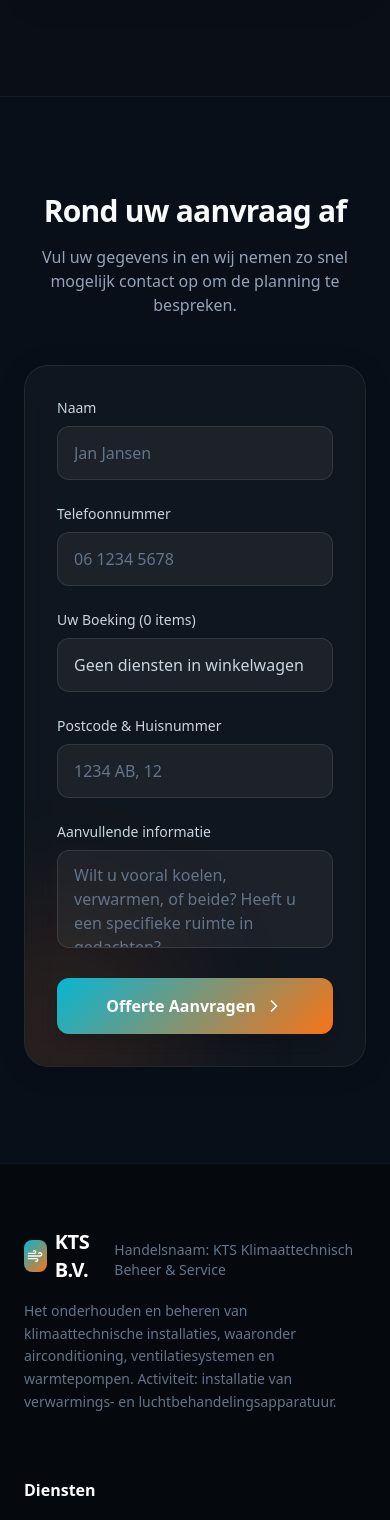
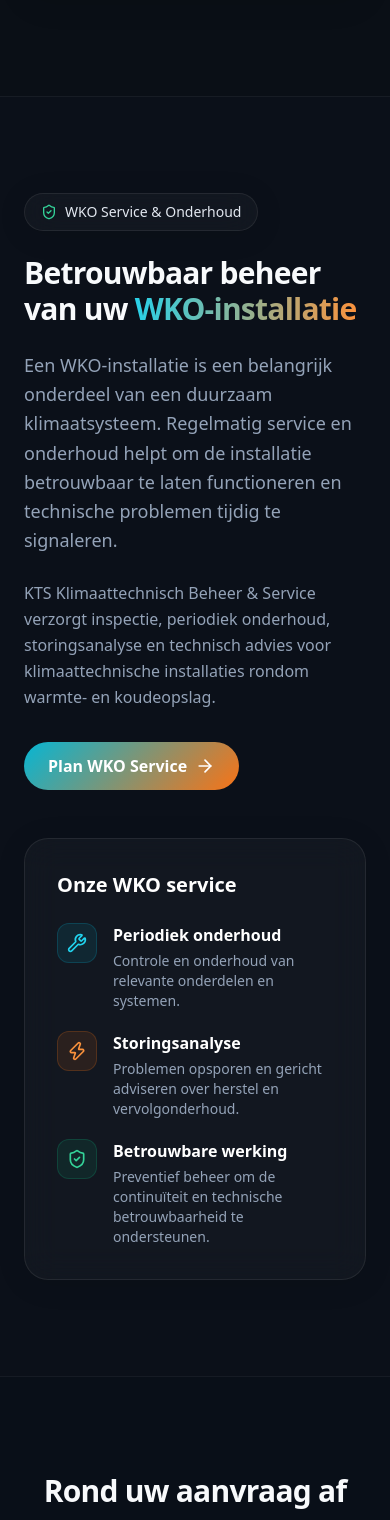
Before and after one commit to ZoRs12/Climacare, a React (Vite) app: page / in a window 390 px wide. Shown: the part 4275-5795 px from the top of the page. Built offline with nearby package versions, Linux system fonts and the light colour scheme.

Commit message:
Add WKO service and maintenance section

```diff
--- a/src/app.tsx
+++ b/src/app.tsx
@@ -791,6 +791,96 @@ export default function App() {
         </div>
       </section>
 
+      {/* WKO Service & Onderhoud */}
+      <section
+        id="wko"
+        className="py-24 relative z-10 border-t border-white/5 bg-[#0d131f]/40"
+      >
+        <div className="max-w-7xl mx-auto px-6 md:px-12">
+          <div className="grid lg:grid-cols-2 gap-12 items-center">
+            <ScrollReveal>
+              <div>
+                <span className="inline-flex items-center gap-2 px-4 py-2 rounded-full glass-panel mb-6 border-white/10 text-sm font-medium text-slate-200">
+                  <ShieldCheck className="w-4 h-4 text-emerald-400" />
+                  WKO Service &amp; Onderhoud
+                </span>
+
+                <h2 className="text-3xl md:text-5xl font-bold mb-6 tracking-tight">
+                  Betrouwbaar beheer van uw
+                  <span className="text-gradient-dual"> WKO-installatie</span>
+                </h2>
+
+                <p className="text-slate-400 text-lg leading-relaxed mb-6">
+                  Een WKO-installatie is een belangrijk onderdeel van een duurzaam
+                  klimaatsysteem. Regelmatig service en onderhoud helpt om de installatie
+                  betrouwbaar te laten functioneren en technische problemen tijdig te signaleren.
+                </p>
+
+                <p className="text-slate-400 leading-relaxed">
+                  KTS Klimaattechnisch Beheer &amp; Service verzorgt inspectie, periodiek
+                  onderhoud, storingsanalyse en technisch advies voor klimaattechnische
+                  installaties rondom warmte- en koudeopslag.
+                </p>
+
+                <a
+                  href="#contact"
+                  className="inline-flex items-center gap-2 mt-8 px-6 py-3 rounded-full bg-gradient-dual text-white font-bold hover:opacity-90 transition-all"
+                >
+                  Plan WKO Service
+                  <ArrowRight className="w-5 h-5" />
+                </a>
+              </div>
+            </ScrollReveal>
+
+            <ScrollReveal delay={150}>
+              <div className="glass-panel p-8 md:p-10 rounded-3xl">
+                <h3 className="text-xl font-bold text-white mb-6">
+                  Onze WKO service
+                </h3>
+
+                <div className="space-y-5">
+                  <div className="flex gap-4">
+                    <div className="w-10 h-10 rounded-xl bg-cyan-500/10 border border-cyan-500/20 flex items-center justify-center shrink-0">
+                      <Wrench className="w-5 h-5 text-cyan-400" />
+                    </div>
+                    <div>
+                      <h4 className="font-semibold text-white">Periodiek onderhoud</h4>
+                      <p className="text-sm text-slate-400 mt-1">
+                        Controle en onderhoud van relevante onderdelen en systemen.
+                      </p>
+                    </div>
+                  </div>
+
+                  <div className="flex gap-4">
+                    <div className="w-10 h-10 rounded-xl bg-orange-500/10 border border-orange-500/20 flex items-center justify-center shrink-0">
+                      <Zap className="w-5 h-5 text-orange-400" />
+                    </div>
+                    <div>
+                      <h4 className="font-semibold text-white">Storingsanalyse</h4>
+                      <p className="text-sm text-slate-400 mt-1">
+                        Problemen opsporen en gericht adviseren over herstel en vervolgonderhoud.
+                      </p>
+                    </div>
+                  </div>
+
+                  <div className="flex gap-4">
+                    <div className="w-10 h-10 rounded-xl bg-emerald-500/10 border border-emerald-500/20 flex items-center justify-center shrink-0">
+                      <ShieldCheck className="w-5 h-5 text-emerald-400" />
+                    </div>
+                    <div>
+                      <h4 className="font-semibold text-white">Betrouwbare werking</h4>
+                      <p className="text-sm text-slate-400 mt-1">
+                        Preventief beheer om de continuïteit en technische betrouwbaarheid te ondersteunen.
+                      </p>
+                    </div>
+                  </div>
+                </div>
+              </div>
+            </ScrollReveal>
+          </div>
+        </div>
+      </section>
+
       {/* Contact */}
       <section
         id="contact"
```
